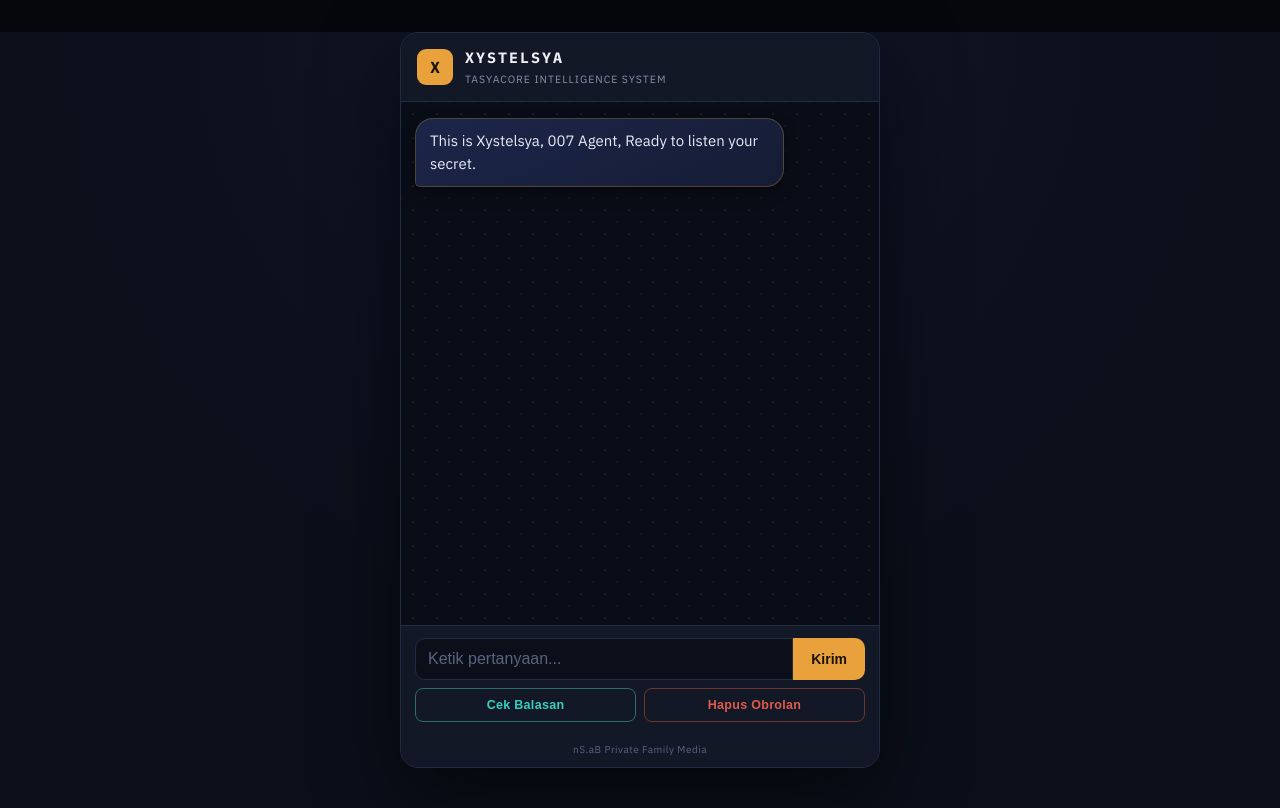
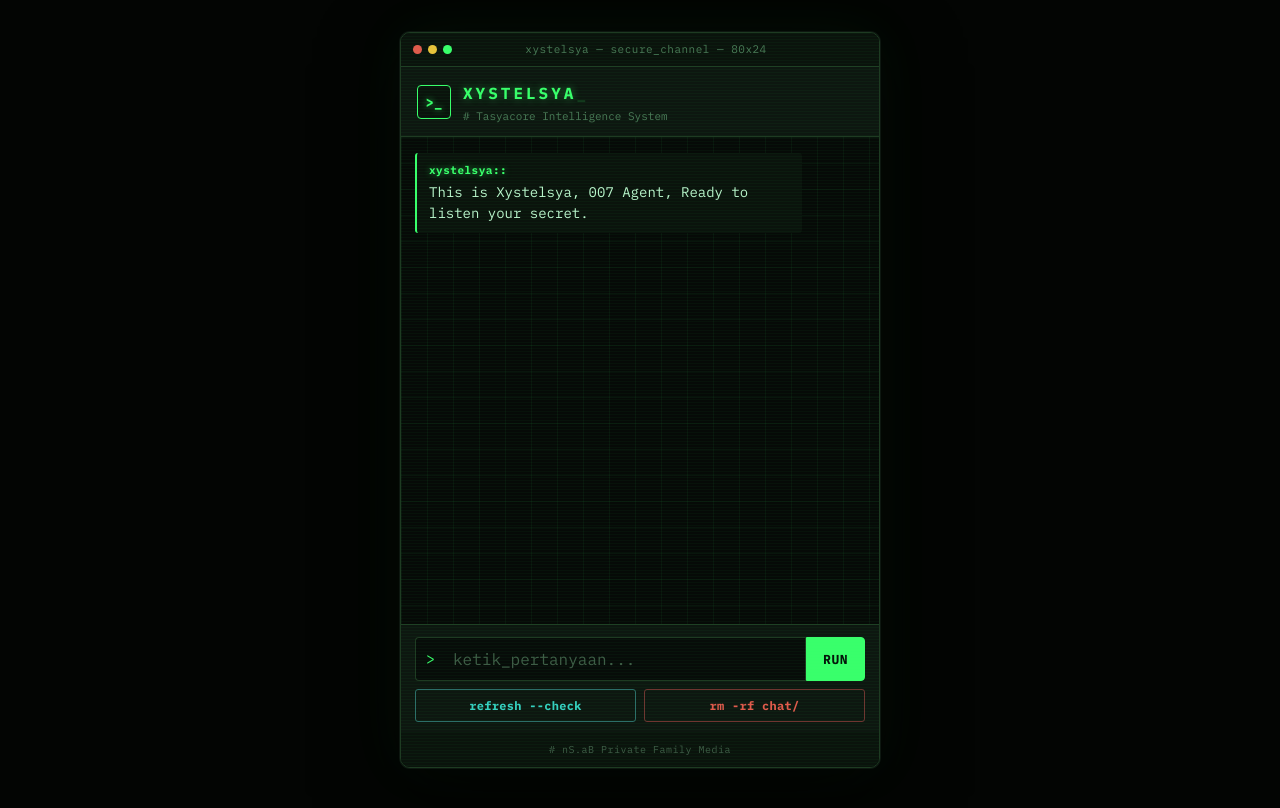
Before and after one commit to azharbasdoor/xystelsya, a website: page public/index.html in a window 1280 px wide. Drawn offline with Linux system fonts and the light colour scheme.

Commit message:
Update index.html

```diff
--- a/public/index.html
+++ b/public/index.html
@@ -1,35 +1,31 @@
-
 <!DOCTYPE html>
 <html lang="id">
 <head>
 <meta charset="UTF-8">
 <meta name="viewport" content="width=device-width, initial-scale=1.0">
-<meta name="theme-color" content="#0B0F1A">
+<meta name="theme-color" content="#070C09">
 <title>Xystelsya AI</title>
 <link rel="preconnect" href="https://fonts.googleapis.com">
 <link rel="preconnect" href="https://fonts.gstatic.com" crossorigin>
-<link href="https://fonts.googleapis.com/css2?family=IBM+Plex+Mono:wght@500;600;700&family=IBM+Plex+Sans:wght@400;500;600&display=swap" rel="stylesheet">
+<link href="https://fonts.googleapis.com/css2?family=IBM+Plex+Mono:wght@400;500;600;700&display=swap" rel="stylesheet">
 <style>
   /* ============================================================
-     PALETTE (kept as plain hex, not CSS variables — older Tizen
-     WebKit builds on feature phones don't reliably support
-     custom properties, so this trades a bit of DRY-ness for
-     guaranteed rendering on the oldest target devices)
+     PALETTE — terminal / CRT phosphor theme
+     (plain hex, not CSS variables — older Tizen WebKit builds
+     don't reliably support custom properties)
 
-     bg deep      #0B0F1A
-     panel        #121826
-     panel border #212B42
-     accent amber #E9A23B  (signature colour — "secure channel")
-     accent teal  #35D0C0
-     text primary #EDEFF6
-     text muted   #8892AA
-     bubble user  gradient #275a52 → #1B4640 / text #E9FBF3
-     bubble agent gradient #1C264A → #151C34 / thin amber border
-     danger       #E15A4C
+     bg terminal   #070C09  (near-black, faint green cast)
+     panel         #0D1710
+     panel border  #1E3B22
+     green bright  #39FF6B  (prompts, cursor, accents, glow)
+     green body    #8FE7A8  (message text — easier on the eyes
+                              than pure neon for longer reading)
+     teal (user)   #35D0C0  (kept from the previous identity —
+                              marks "you" vs the system)
+     danger        #E15A4C
 
-     type: "IBM Plex Mono" for brand/labels, "IBM Plex Sans" for
-     body copy — both fall back to the system stack if the font
-     fails to load (offline / old device), so nothing breaks.
+     Everything is monospace now ("IBM Plex Mono", falls back to
+     the system monospace stack if the font fails to load).
   ============================================================ */
 
   * { box-sizing: border-box; -webkit-box-sizing: border-box; }
@@ -41,16 +37,11 @@
   }
 
   body {
-    font-family: "IBM Plex Sans", -apple-system, BlinkMacSystemFont, "Segoe UI", Roboto, Helvetica, Arial, sans-serif;
-    background-color: #0B0F1A;
-    background-image: radial-gradient(circle at 50% 0%, #101528 0%, #0B0F1A 60%);
-    color: #EDEFF6;
+    font-family: "IBM Plex Mono", "SFMono-Regular", Consolas, "Liberation Mono", Menlo, Courier, monospace;
+    background-color: #070C09;
+    color: #8FE7A8;
     line-height: 1.5;
     -webkit-font-smoothing: antialiased;
-  }
-
-  .mono {
-    font-family: "IBM Plex Mono", "SFMono-Regular", Consolas, "Liberation Mono", Menlo, Courier, monospace;
   }
 
   .sr-only {
@@ -63,9 +54,12 @@
 
   /* App shell: fills the viewport, header/controls fixed in place,
      the message thread is the only part that scrolls. On wider
-     screens it becomes a centered, framed "device" card instead
-     of stretching edge to edge. */
+     screens it becomes a centered terminal window instead of
+     stretching edge to edge. A very faint scanline overlay runs
+     across the whole shell for the CRT feel — cheap gradients,
+     no images, so it stays light on old hardware. */
   .app-shell {
+    position: relative;
     display: -webkit-flex;
     display: flex;
     -webkit-flex-direction: column;
@@ -73,62 +67,122 @@
     min-height: 100%;
     max-width: 480px;
     margin: 0 auto;
-    background-color: #0B0F1A;
+    background-color: #070C09;
+  }
+
+  .app-shell:before {
+    content: "";
+    position: absolute;
+    top: 0; left: 0; right: 0; bottom: 0;
+    pointer-events: none;
+    background-image: repeating-linear-gradient(
+      to bottom,
+      rgba(57,255,107,0.035) 0px,
+      rgba(57,255,107,0.035) 1px,
+      transparent 1px,
+      transparent 3px
+    );
+    z-index: 5;
   }
 
   @media (min-width: 560px) {
-    html, body { background-color: #05070D; }
+    html, body { background-color: #030503; }
     .app-shell {
       min-height: 92vh;
       margin: 4vh auto;
-      border: 1px solid #212B42;
-      border-radius: 18px;
+      border: 1px solid #1E3B22;
+      border-radius: 10px;
       overflow: hidden;
-      box-shadow: 0 30px 80px rgba(0,0,0,0.55);
+      box-shadow: 0 0 0 1px #0D1710, 0 30px 80px rgba(0,0,0,0.6), 0 0 60px rgba(57,255,107,0.05);
     }
   }
 
-  /* ---------- header ---------- */
-  .header {
+  /* ---------- terminal title bar ---------- */
+  .term-bar {
     -webkit-flex-shrink: 0;
     flex-shrink: 0;
     display: -webkit-flex;
     display: flex;
     -webkit-align-items: center;
     align-items: center;
-    padding: 14px 16px;
-    background-color: #121826;
-    border-bottom: 1px solid #212B42;
+    padding: 8px 12px;
+    background-color: #0A130C;
+    border-bottom: 1px solid #1E3B22;
+  }
+
+  .term-dot {
+    width: 9px;
+    height: 9px;
+    border-radius: 50%;
+    margin-right: 6px;
+    display: inline-block;
+  }
+  .dot-red { background-color: #E15A4C; }
+  .dot-yellow { background-color: #E9C23B; }
+  .dot-green { background-color: #39FF6B; }
+
+  .term-bar-title {
+    -webkit-flex: 1;
+    flex: 1;
+    text-align: center;
+    font-size: 11px;
+    letter-spacing: 0.5px;
+    color: #4A7A57;
+    margin-right: 33px; /* balances the dots on the left so the title is visually centered */
+  }
+
+  /* ---------- header / brand ---------- */
+  .header {
+    -webkit-flex-shrink: 0;
+    flex-shrink: 0;
+    padding: 14px 16px 12px 16px;
+    background-color: #0D1710;
+    border-bottom: 1px solid #1E3B22;
+  }
+
+  .prompt-row {
+    display: -webkit-flex;
+    display: flex;
+    -webkit-align-items: center;
+    align-items: center;
   }
 
   .brand-mark {
-    width: 36px;
-    height: 36px;
-    line-height: 36px;
+    width: 34px;
+    height: 34px;
+    line-height: 32px;
     text-align: center;
-    border-radius: 9px;
-    background-color: #E9A23B;
-    color: #1B1206;
-    font-weight: bold;
-    font-size: 16px;
+    border-radius: 4px;
+    background-color: #0A130C;
+    border: 1px solid #39FF6B;
+    color: #39FF6B;
+    font-weight: 700;
+    font-size: 14px;
     margin-right: 12px;
     -webkit-flex-shrink: 0;
     flex-shrink: 0;
+    text-shadow: 0 0 6px rgba(57,255,107,0.65);
   }
 
   .brand-text h1 {
     margin: 0;
-    font-size: 15px;
-    letter-spacing: 2px;
+    font-size: 16px;
+    letter-spacing: 3px;
     font-weight: 700;
+    color: #39FF6B;
+    text-shadow: 0 0 8px rgba(57,255,107,0.45);
+  }
+
+  .brand-text h1:after {
+    content: "_";
+    animation: blink 1.1s steps(1) infinite;
+    -webkit-animation: blink 1.1s steps(1) infinite;
   }
 
   .brand-text p {
-    margin: 2px 0 0 0;
-    font-size: 10.5px;
-    letter-spacing: 1px;
-    text-transform: uppercase;
-    color: #8892AA;
+    margin: 3px 0 0 0;
+    font-size: 11px;
+    color: #4A7A57;
   }
 
   /* ---------- status / loading indicator ---------- */
@@ -141,11 +195,11 @@
     font-size: 11px;
     letter-spacing: 1px;
     text-transform: uppercase;
-    color: #E9A23B;
+    color: #39FF6B;
     text-align: center;
     padding: 8px 10px;
-    background-color: #171006;
-    border-bottom: 1px dashed #E9A23B;
+    background-color: #0A130C;
+    border-bottom: 1px dashed #1E3B22;
   }
 
   .status-text:before {
@@ -154,11 +208,11 @@
     -webkit-animation: blink 1.1s steps(1) infinite;
   }
 
-  @keyframes blink { 50% { opacity: 0.25; } }
-  @-webkit-keyframes blink { 50% { opacity: 0.25; } }
+  @keyframes blink { 50% { opacity: 0.15; } }
+  @-webkit-keyframes blink { 50% { opacity: 0.15; } }
 
   @media (prefers-reduced-motion: reduce) {
-    .status-text:before { animation: none; -webkit-animation: none; }
+    .status-text:before, .brand-text h1:after { animation: none; -webkit-animation: none; }
   }
 
   /* ---------- message thread ---------- */
@@ -168,37 +222,50 @@
     overflow-y: auto;
     -webkit-overflow-scrolling: touch;
     padding: 16px 14px;
-    background-color: #090D17;
-    background-image:
-      radial-gradient(rgba(233,162,59,0.10) 1px, transparent 1.4px),
-      radial-gradient(rgba(53,208,192,0.05) 1px, transparent 1.4px);
-    background-size: 24px 24px, 24px 24px;
-    background-position: 0 0, 12px 12px;
+    background-color: #060A07;
+    background-image: linear-gradient(rgba(57,255,107,0.05) 1px, transparent 1px),
+                       linear-gradient(90deg, rgba(57,255,107,0.05) 1px, transparent 1px);
+    background-size: 26px 26px, 26px 26px;
   }
 
   .message {
-    max-width: 82%;
+    max-width: 86%;
     margin-bottom: 14px;
-    padding: 11px 14px;
-    border-radius: 18px;
-    font-size: 15px;
+    padding: 9px 12px;
+    border-radius: 3px;
+    font-size: 14px;
     word-wrap: break-word;
-    box-shadow: 0 1px 2px rgba(0,0,0,0.35), 0 6px 16px rgba(0,0,0,0.28);
+    background-color: #0A130C;
+    border-left: 2px solid #1E3B22;
+  }
+
+  .message:before {
+    display: block;
+    font-size: 11px;
+    font-weight: 700;
+    letter-spacing: 0.5px;
+    margin-bottom: 3px;
   }
 
   .user-message {
-    background-image: linear-gradient(155deg, #275a52 0%, #1B4640 100%);
-    color: #E9FBF3;
+    color: #CFF7EC;
     margin-left: auto;
-    border-bottom-right-radius: 5px;
+    border-left: 2px solid #35D0C0;
+  }
+  .user-message:before {
+    content: "you@agent:~$";
+    color: #35D0C0;
   }
 
   .assistant-message {
-    background-image: linear-gradient(155deg, #1C264A 0%, #151C34 100%);
-    color: #E7E9F5;
+    color: #B9F5CB;
     margin-right: auto;
-    border: 1px solid rgba(233,162,59,0.28);
-    border-bottom-left-radius: 5px;
+    border-left: 2px solid #39FF6B;
+  }
+  .assistant-message:before {
+    content: "xystelsya::";
+    color: #39FF6B;
+    text-shadow: 0 0 6px rgba(57,255,107,0.5);
   }
 
   /* ---------- controls ---------- */
@@ -206,13 +273,29 @@
     -webkit-flex-shrink: 0;
     flex-shrink: 0;
     padding: 12px 14px 10px 14px;
-    background-color: #121826;
-    border-top: 1px solid #212B42;
+    background-color: #0D1710;
+    border-top: 1px solid #1E3B22;
   }
 
   .send-form {
     display: -webkit-flex;
     display: flex;
+    -webkit-align-items: stretch;
+    align-items: stretch;
+  }
+
+  .prompt-symbol {
+    display: -webkit-flex;
+    display: flex;
+    -webkit-align-items: center;
+    align-items: center;
+    padding: 0 8px 0 10px;
+    background-color: #070C09;
+    border: 1px solid #1E3B22;
+    border-right: none;
+    border-radius: 4px 0 0 4px;
+    color: #39FF6B;
+    font-size: 15px;
   }
 
   input[type="text"] {
@@ -221,37 +304,42 @@
     -webkit-flex: 1;
     flex: 1;
     min-width: 0;
-    padding: 11px 12px;
+    padding: 11px 10px;
     font-size: 16px;
-    border: 1px solid #212B42;
-    border-radius: 10px 0 0 10px;
-    background-color: #0B0F1A;
-    color: #EDEFF6;
+    font-family: inherit;
+    border: 1px solid #1E3B22;
+    border-left: none;
+    border-radius: 0;
+    background-color: #070C09;
+    color: #EAFBEF;
+    caret-color: #39FF6B;
   }
 
-  input[type="text"]::-webkit-input-placeholder { color: #5A6480; }
-  input[type="text"]::placeholder { color: #5A6480; }
+  input[type="text"]::-webkit-input-placeholder { color: #3E5C46; }
+  input[type="text"]::placeholder { color: #3E5C46; }
 
   input[type="text"]:focus {
     outline: none;
-    border-color: #E9A23B;
-    box-shadow: 0 0 0 2px rgba(233,162,59,0.35);
+    border-color: #39FF6B;
   }
+  input[type="text"]:focus + input[type="submit"] { border-color: #39FF6B; }
 
   .send-form input[type="submit"] {
     -webkit-appearance: none;
     appearance: none;
-    border: none;
-    border-radius: 0 10px 10px 0;
-    padding: 0 18px;
-    font-size: 14px;
-    font-weight: bold;
-    background-color: #E9A23B;
-    color: #1B1206;
+    border: 1px solid #39FF6B;
+    border-radius: 0 4px 4px 0;
+    padding: 0 16px;
+    font-size: 13px;
+    font-family: inherit;
+    font-weight: 700;
+    letter-spacing: 0.5px;
+    background-color: #39FF6B;
+    color: #04140A;
     cursor: pointer;
   }
 
-  .send-form input[type="submit"]:active { background-color: #D18F2F; }
+  .send-form input[type="submit"]:active { background-color: #2CDB59; }
 
   .secondary-actions {
     display: -webkit-flex;
@@ -266,11 +354,12 @@
     -webkit-appearance: none;
     appearance: none;
     width: 100%;
-    padding: 9px 6px;
-    font-size: 12.5px;
-    font-weight: bold;
+    padding: 8px 6px;
+    font-size: 12px;
+    font-family: inherit;
+    font-weight: 700;
     letter-spacing: 0.3px;
-    border-radius: 8px;
+    border-radius: 3px;
     cursor: pointer;
     background-color: transparent;
   }
@@ -279,17 +368,19 @@
     border: 1px solid #2C6E68;
     color: #35D0C0;
   }
-  .btn-refresh:active { background-color: #10221F; }
+  .btn-refresh:before { content: "[ "; }
+  .btn-refresh:after { content: " ]"; }
+  .btn-refresh:active { background-color: #0F1F1C; }
 
   .btn-clear {
     border: 1px solid #6E3530;
     color: #E15A4C;
   }
-  .btn-clear:active { background-color: #221211; }
+  .btn-clear:active { background-color: #1C1110; }
 
   input[type="submit"]:focus,
   input[type="text"]:focus {
-    outline: 2px solid #E9A23B;
+    outline: 2px solid #39FF6B;
     outline-offset: 1px;
   }
 
@@ -300,24 +391,35 @@
     text-align: center;
     font-size: 10px;
     letter-spacing: 0.5px;
-    color: #5A6480;
+    color: #3E5C46;
     padding: 10px;
-    background-color: #121826;
+    background-color: #0A130C;
   }
+
+  .footer:before { content: "# "; }
 </style>
 </head>
 <body>
   <div class="app-shell">
 
+    <div class="term-bar">
+      <span class="term-dot dot-red"></span>
+      <span class="term-dot dot-yellow"></span>
+      <span class="term-dot dot-green"></span>
+      <span class="term-bar-title">xystelsya — secure_channel — 80x24</span>
+    </div>
+
     <header class="header">
-      <div class="brand-mark mono" aria-hidden="true">X</div>
-      <div class="brand-text">
-        <h1 class="mono">XYSTELSYA</h1>
-        <p>Tasyacore Intelligence System</p>
+      <div class="prompt-row">
+        <div class="brand-mark" aria-hidden="true">&gt;_</div>
+        <div class="brand-text">
+          <h1>XYSTELSYA</h1>
+          <p># Tasyacore Intelligence System</p>
+        </div>
       </div>
     </header>
 
-    <div id="status-text" class="status-text mono">Memuat...</div>
+    <div id="status-text" class="status-text">Memuat...</div>
 
     <main id="chat-messages" class="chat-container">
       <div class="message assistant-message" id="first-msg">This is Xystelsya, 007 Agent, Ready to listen your secret.</div>
@@ -326,16 +428,17 @@
     <div class="controls">
       <form onsubmit="return eksekusiKirim();" action="javascript:void(0);" class="send-form">
         <label for="user-input" class="sr-only">Ketik pesan</label>
-        <input type="text" id="user-input" placeholder="Ketik pertanyaan..." autocomplete="off">
-        <input type="submit" value="Kirim" aria-label="Kirim pesan">
+        <span class="prompt-symbol" aria-hidden="true">&gt;</span>
+        <input type="text" id="user-input" placeholder="ketik_pertanyaan..." autocomplete="off">
+        <input type="submit" value="RUN" aria-label="Kirim pesan">
       </form>
 
       <div class="secondary-actions">
         <form action="?" method="GET" class="secondary-form">
-          <input type="submit" value="Cek Balasan" class="btn-refresh" aria-label="Cek balasan dan refresh chat">
+          <input type="submit" value="refresh --check" class="btn-refresh" aria-label="Cek balasan dan refresh chat">
         </form>
         <form onsubmit="return eksekusiHapus();" action="javascript:void(0);" class="secondary-form">
-          <input type="submit" value="Hapus Obrolan" class="btn-clear" aria-label="Hapus semua obrolan">
+          <input type="submit" value="rm -rf chat/" class="btn-clear" aria-label="Hapus semua obrolan">
         </form>
       </div>
     </div>
```
